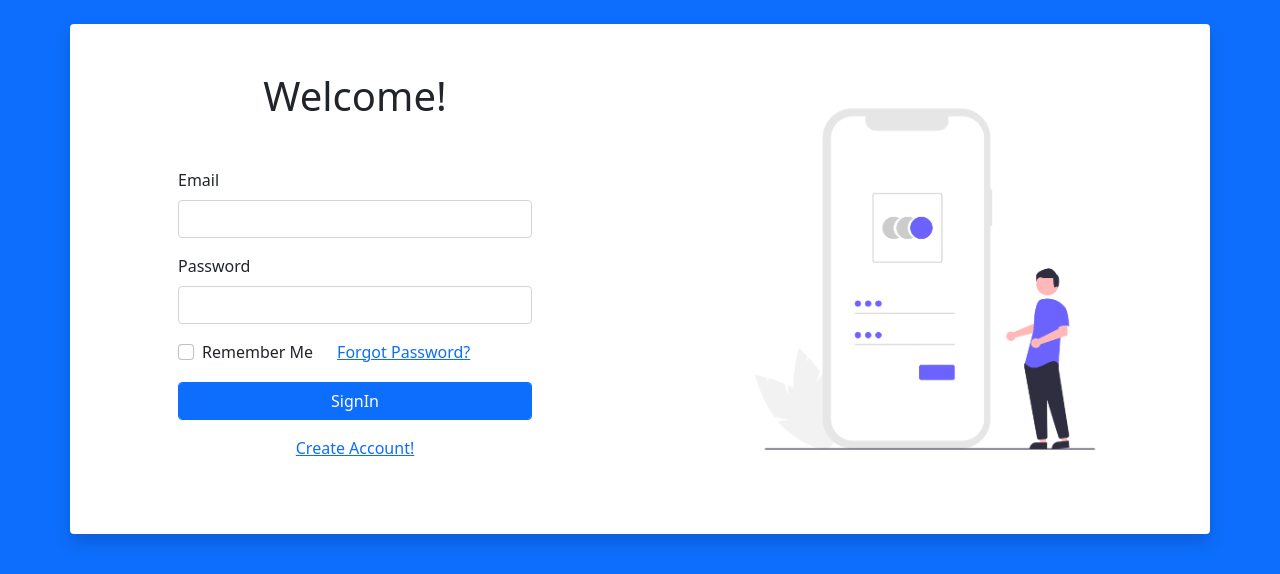
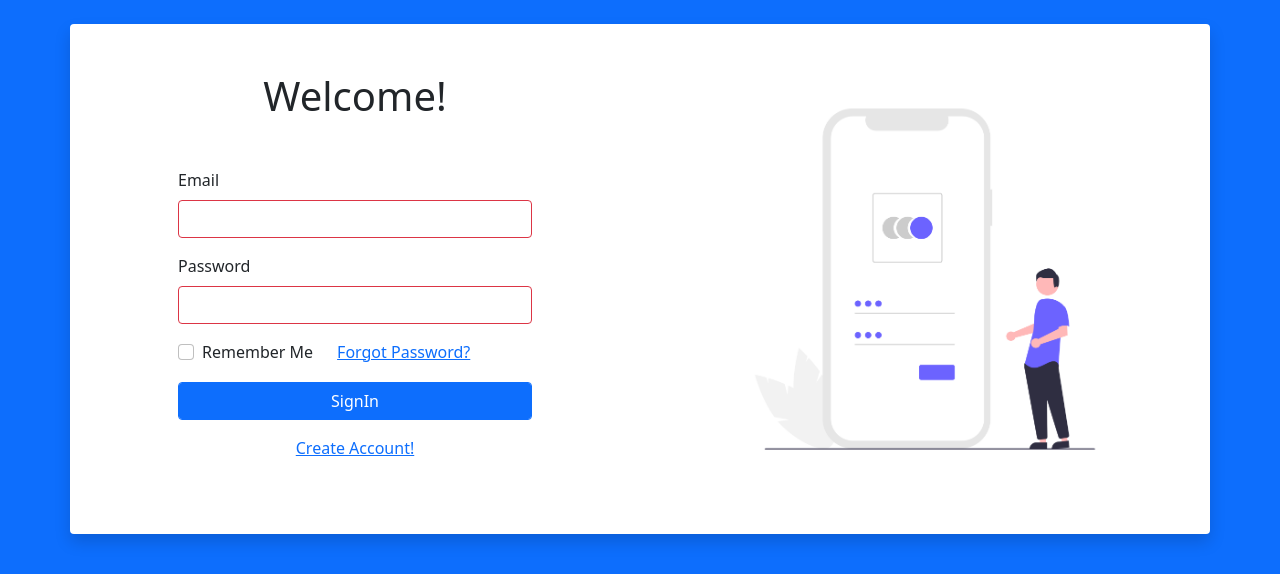
Before and after one commit to elhathoute/instrument_management, a PHP site: page /pages/signin.php in a window 1280 px wide. Shown: the part 145-719 px from the top of the page. Run offline with PHP 8.4, Linux system fonts and the light colour scheme.

Commit message:
add border red in gmail password  and next step is email verification and send email verification

```diff
--- a/pages/signUp.php
+++ b/pages/signUp.php
@@ -112,17 +112,17 @@ if ($_SERVER['REQUEST_METHOD'] == 'POST') {
                                         </div>
                                         <div class="col-md-12 mb-4">
                                             <div class="form-outline">
-                                                <input type="text" id="email" name="email" class="form-control form-control-lg" placeholder="email" required />
+                                                <input type="text" id="email" name="email" class="form-control form-control-lg border border-danger" placeholder="email" required />
                                             </div>
                                         </div>
                                         <div class="col-md-6 mb-4">
                                             <div class="form-outline">
-                                                <input type="password" id="password" name="password" class="form-control form-control-lg" minlength="3" title="password doit contenir aux moin 3 character" placeholder="password" required />
+                                                <input type="password" id="password" name="password" class="form-control form-control-lg border border-danger" minlength="3" title="password doit contenir aux moin 3 character" placeholder="password" required />
                                             </div>
                                         </div>
                                         <div class="col-md-6 mb-4">
                                             <div class="form-outline">
-                                                <input type="password" id="passwordConfirm" name="passwordConfirm" class="form-control form-control-lg" minlength="3" title="password doit contenir aux moin 3 character" placeholder="Confirmer password" required />
+                                                <input type="password" id="passwordConfirm" name="passwordConfirm" class="form-control form-control-lg border border-danger" minlength="3" title="password doit contenir aux moin 3 character" placeholder="Confirmer password" required />
                                             </div>
                                         </div>
                                         <div class="col-md-12 mb-4">
--- a/pages/signin.php
+++ b/pages/signin.php
@@ -34,19 +34,19 @@ if($requet->rowCount()>0){
                     <div class="m-5 text-center">
                      <h1>Welcome!</h1>
                       <form method="POST" class="m-5">
-                        <div class="mb-3 text-start">
+                        <div class="mb-3 text-start ">
                             <label class="form-label" for="email">Email</label>
-                            <input class="form-control" type="text" id="email" name="email">
+                            <input class="form-control border border-danger" type="text" id="email" name="email">
                         </div>
                         <div class="mb-3 text-start">
                             <label class="form-label" for="password">Password</label>
-                            <input class="form-control" type="password" id="password" name="password">
+                            <input class="form-control border border-danger" type="password" id="password" name="password">
                         </div>
                         <div class="row mb-3">
                            <div class="col-auto ">
                             <div class="form-check">
                                 <input class="form-check-input" type="checkbox" id="rememberme-me">
-                                <label class="form-check-label" for="rememberme-me">Remember Me</label>
+                                <label class="form-check-label " for="rememberme-me">Remember Me</label>
                             </div>
                            </div>
                            <div class="col-auto ">
```
